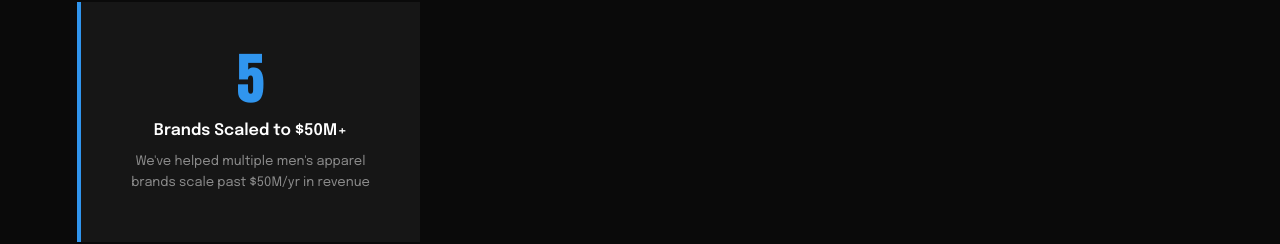
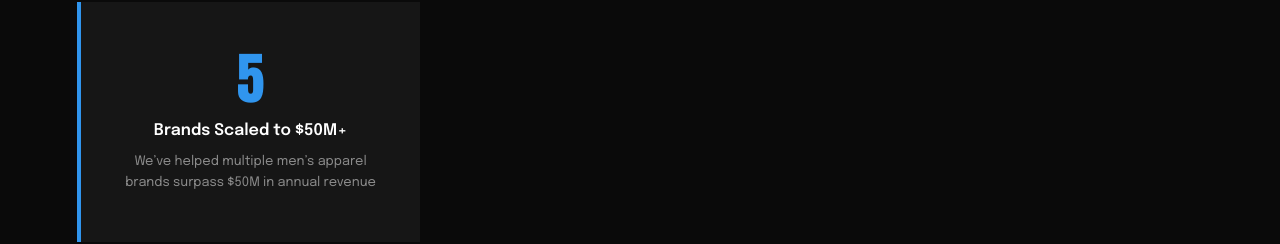
Before and after one commit to PlumpPear/paidcreative, a Next.js app: page / in a window 1280 px wide. Shown: the part 3072-3316 px from the top of the page. Built offline with nearby package versions, Linux system fonts and the light colour scheme.

Commit message:
Update page.tsx

```diff
--- a/src/app/page.tsx
+++ b/src/app/page.tsx
@@ -158,7 +158,7 @@ function Stats() {
     {
       value: "5",
       label: "Brands Scaled to $50M+",
-      description: "We've helped multiple men's apparel brands scale past $50M/yr in revenue",
+      description: "We’ve helped multiple men’s apparel brands surpass $50M in annual revenue",
     },
   ];
 
```
